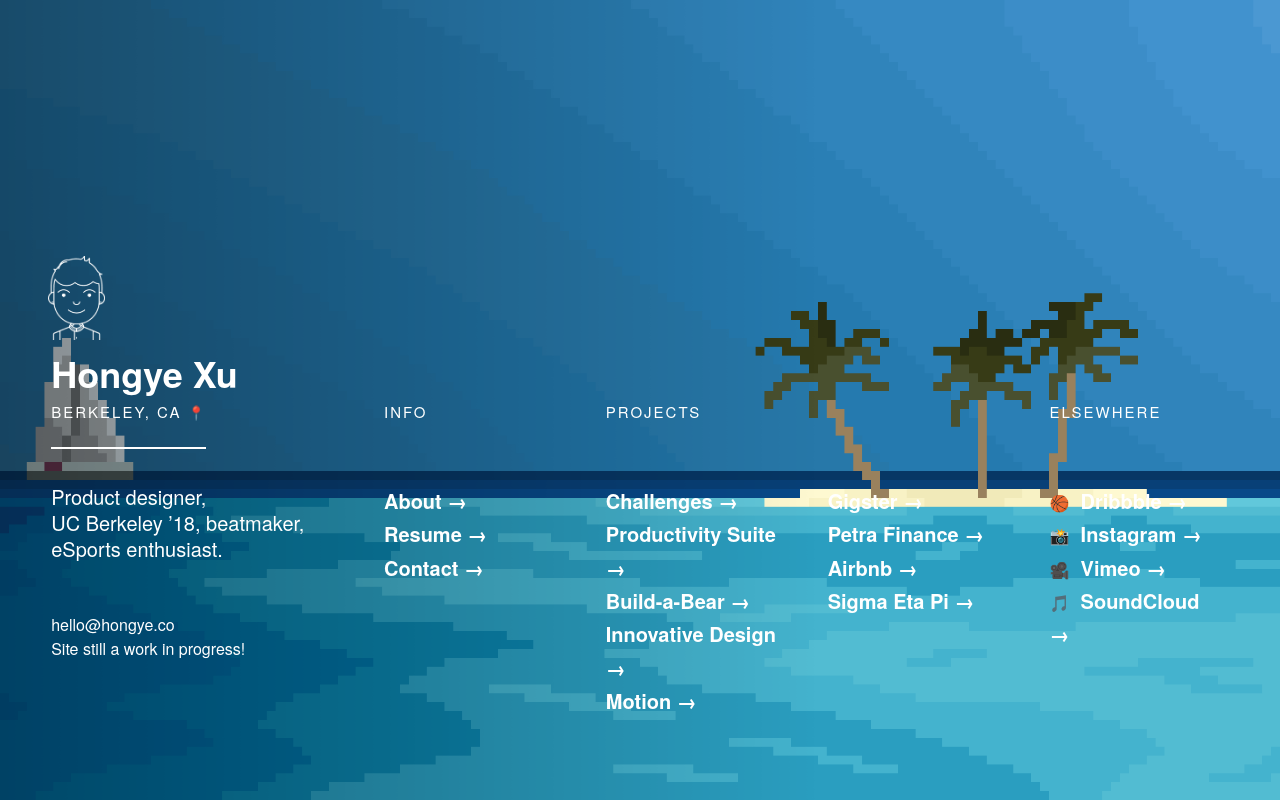
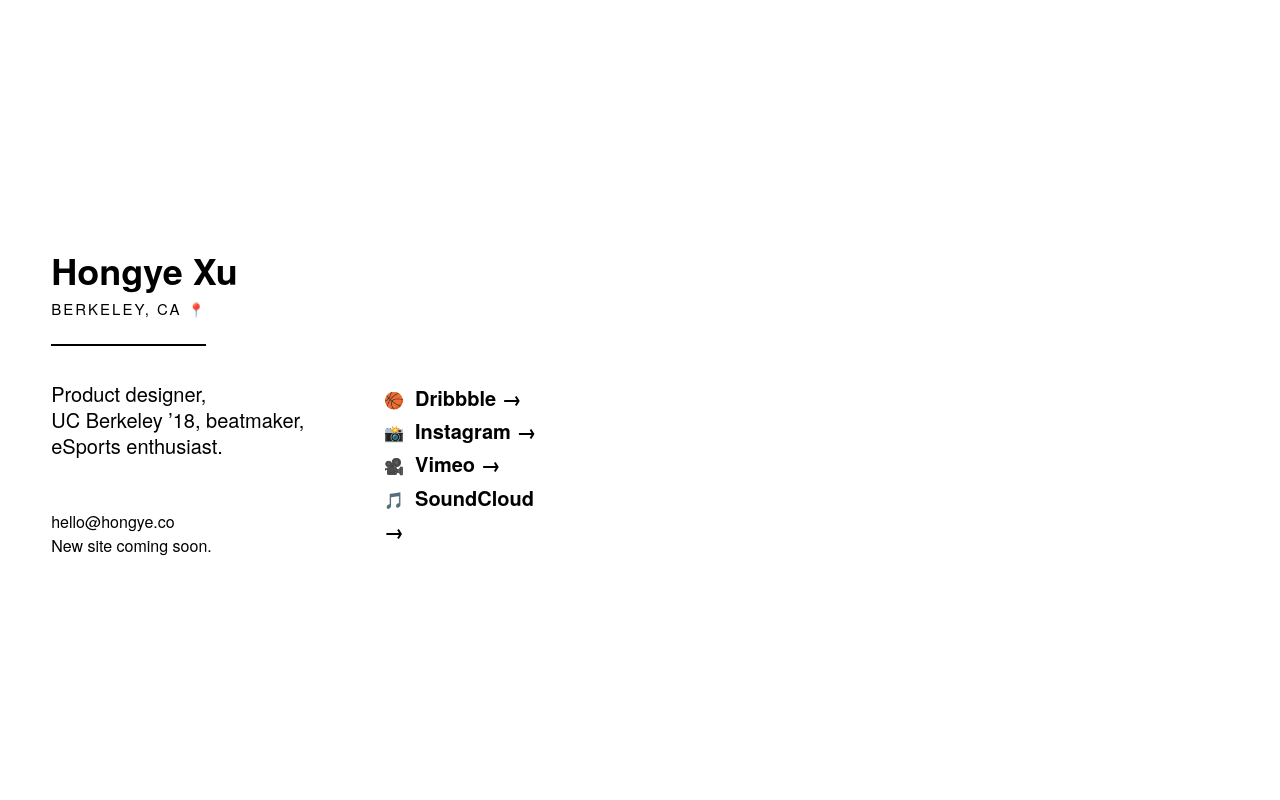
Before and after one commit to hiimhongers/hiimhongers.github.io, a plain HTML site: page index.html in a window 1280 px wide. Drawn offline with Linux system fonts and the light colour scheme.

Commit message:
in progress

```diff
--- a/css/skeleton.css
+++ b/css/skeleton.css
@@ -32,7 +32,7 @@
   position: absolute;
   width: 100%;
   max-height: 100%;
-  margin: 0 0;
+  margin-top: 20%;
   padding: 0 0px;
   box-sizing: border-box; }
 .column,
@@ -120,8 +120,7 @@ html is set to 62.5% so that all the REM measurements throughout Skeleton
 are based on 10px sizing. So basically 1.5rem = 15px :) */
 html {
   font-size: 62.5%;
-  background: url(crl4.png) no-repeat center center fixed;
-  background-color: #000000;
+  background-color: #FFFFFF;
   -webkit-background-size: cover;
   -moz-background-size: cover;
   -o-background-size: cover;
@@ -132,7 +131,7 @@ body {
   font-weight: 300;
   line-height: 1.3;
   font-family: "Europa", "HelveticaNeue", "Helvetica Neue", Helvetica, Arial, sans-serif;
-  color: #FFFFFF;
+  color: #000000;
   transition: 0.8s opacity;
   -webkit-opacity: 1;
   -webkit-transition: 0.8s opacity;
@@ -182,7 +181,7 @@ a {
   font-weight: 600;
   text-decoration: none;
   line-height: 1.67;
-  color: #FFFFFF; }
+  color: #000000; }
 a:hover {
   color: #FFEC8B;
   margin-left: 1%;
--- a/css/style.css
+++ b/css/style.css
@@ -2,7 +2,7 @@ body {
     font-family: "Sofia Pro", sans-serif;
     opacity: 1;
     background-color: #131314;
-    color: #FFFFFF;
+    color: #444444;
     margin-top: 40px;
     transition: 0.8s opacity;
     -webkit-opacity: 1;
@@ -108,7 +108,7 @@ p {
   font-weight: 100;
   font-size: 1.143em;
   line-height: 1.8em;
-  color: #FFFFFF;
+  color: #000000;
 }
 
 
@@ -117,7 +117,7 @@ h1 {
   font-family: "Sofia Pro";
   font-size: 2.6em;
   pointer-events:none;
-  background: #FFFFFF;
+  background: #000000;
   -webkit-background-clip: text;
   -webkit-text-fill-color: transparent;
 }
@@ -126,13 +126,13 @@ h2 {
   font-family: Inconsolata;
   font-size: 1.7em;
   line-height: 0;
-  color: #FFFFFF;
+  color: #000000;
 }
 
 h3 {
   font-family: "Sofia Pro";
   font-size: 1.7em;
-  color: #FFFFFF;
+  color: #000000;
   line-height: 1.4em;
   letter-spacing: 0.2px;
   z-index: 100;
@@ -141,7 +141,7 @@ h3 {
 
 h4 {
   font-size: 1.143em;
-  color: #FFFFFF;
+  color: #000000;
   line-height: 1.5em;
 }
 
@@ -159,13 +159,13 @@ h4.ltext {
 
 h5 {
   font-size: 2.65em;
-  color: #FFFFFF;
+  color: #000000;
   letter-spacing: -0.04em;
 }
 
 h6 {
   font-size: 1.143em;
-  color: #FFFFFF;
+  color: #000000;
   letter-spacing: 0;
   line-height: 1.3125em;
 }
@@ -175,7 +175,7 @@ h6 {
 a {
   -webkit-transition: 0.4s;
   transition: 0.4 ease;
-  color: #FFFFFF;
+  color: #000000;
   font-weight: bold;
   border-bottom: solid;
 }
@@ -238,7 +238,7 @@ img.itme {
   overflow: hidden;
   position: relative;
   text-align: center;
-  background: #FFFFFF;
+  background: #000000;
 }
 
 .hovereffect2 {
@@ -343,7 +343,7 @@ img.itme {
 }
 
 .hovereffect2 h2 {
-  color: #FFFFFF;
+  color: #000000;
   text-align: center;
   position: relative;
   font-size: 17px;
@@ -361,7 +361,7 @@ img.itme {
 }
 
 .hovereffect2 a, .hovereffect2 p {
-  color: #FFFFFF;
+  color: #000000;
   opacity: 0;
   filter: alpha(opacity=0);
   -webkit-transition: opacity 0.35s, -webkit-transform 0.35s;
--- a/index.html
+++ b/index.html
@@ -46,9 +46,6 @@
     <div class="row">
       <div class="one column space">
       </div>
-      <div class="three columns itme">
-        <img src="assets/dasistme.png">
-      </div>
     </div>
     <div class="row" style="margin-top: 0%">
       <div class="one column space">
@@ -63,15 +60,6 @@
       <div class="three columns">
         <h6>BERKELEY, CA <span style="font-size: 0.9em">📍</span></h6><hr>
       </div>
-      <div class="two columns">
-        <h6> INFO </h6>
-      </div>
-      <div class="four columns">
-        <h6> PROJECTS </h6>
-      </div>
-      <div class="two columns">
-        <h6> ELSEWHERE </h6>
-      </div>
     </div>
     <div class="row">
       <div class="one column space">
@@ -82,25 +70,7 @@
             eSports enthusiast.</p>
             <br>
             <h5>hello@ho<span style="display:none"></span>ngye.co<br>
-            Site still a work in progress!</h5>
-      </div>
-      <div class="two columns">
-        <a href="about.html">About &rarr;</a><br>
-        <a href="resume.html">Resume &rarr;</a><br>
-        <a href="contact.html">Contact &rarr;</a><br>
-      </div>
-      <div class="two columns">
-        <a href="challenges.html">Challenges &rarr;</a><br>
-        <a href="gumnut.html">Productivity Suite &rarr;</a><br>
-        <a href="buildabear.html">Build-a-Bear &rarr;</a><br>
-        <a href="innod.html">Innovative Design &rarr;</a><br>
-        <a href="motion.html">Motion &rarr;</a>
-      </div>
-      <div class="two columns">
-        <a href="gigster.html">Gigster &rarr;</a><br>
-        <a href="petra.html">Petra Finance &rarr;</a><br>
-        <a href="airbnb.html">Airbnb &rarr;</a><br>
-        <a href="sep.html">Sigma Eta Pi &rarr;</a>
+            New site coming soon.</h5>
       </div>
       <div class="two columns">
         <a href="https://dribbble.com/hyx/"><span style="font-size: 0.8em">🏀</span>&nbsp; Dribbble &rarr;</a><br>
```
Also changed, not shown: 1 other file.
